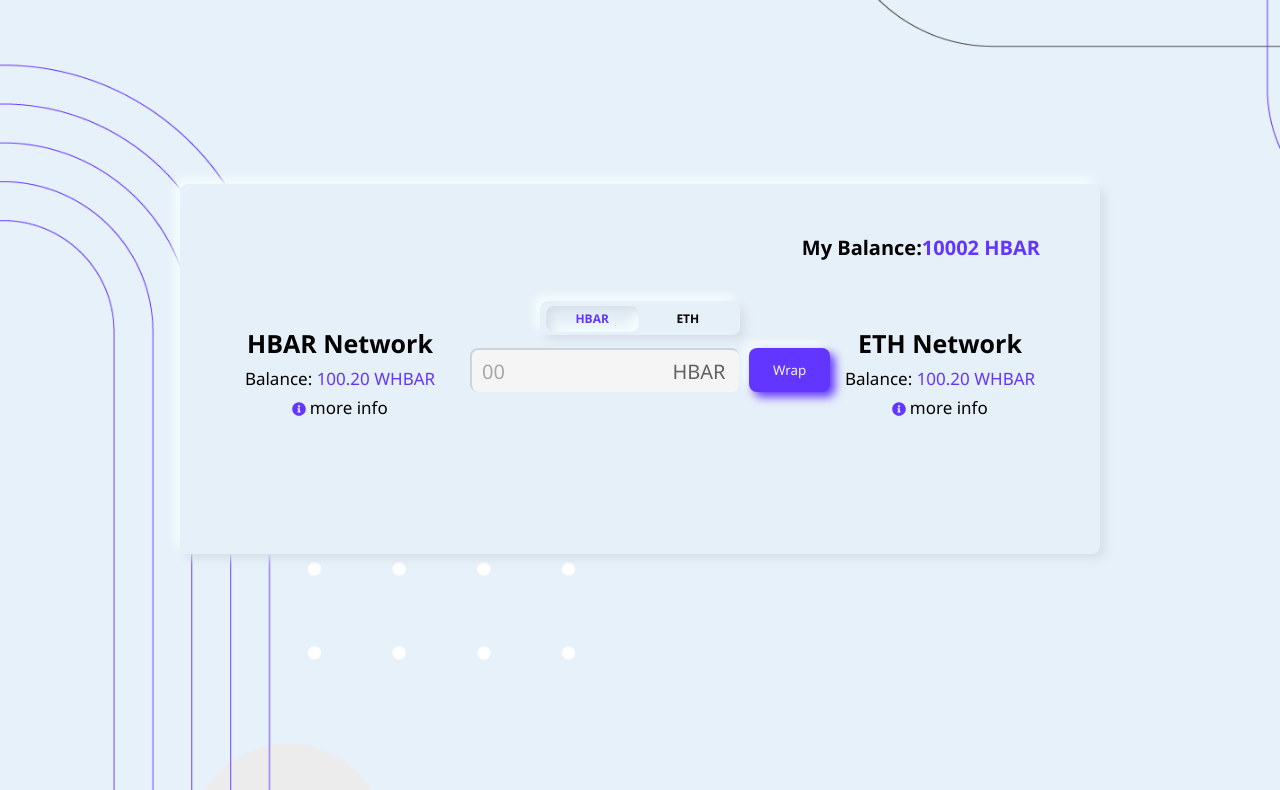
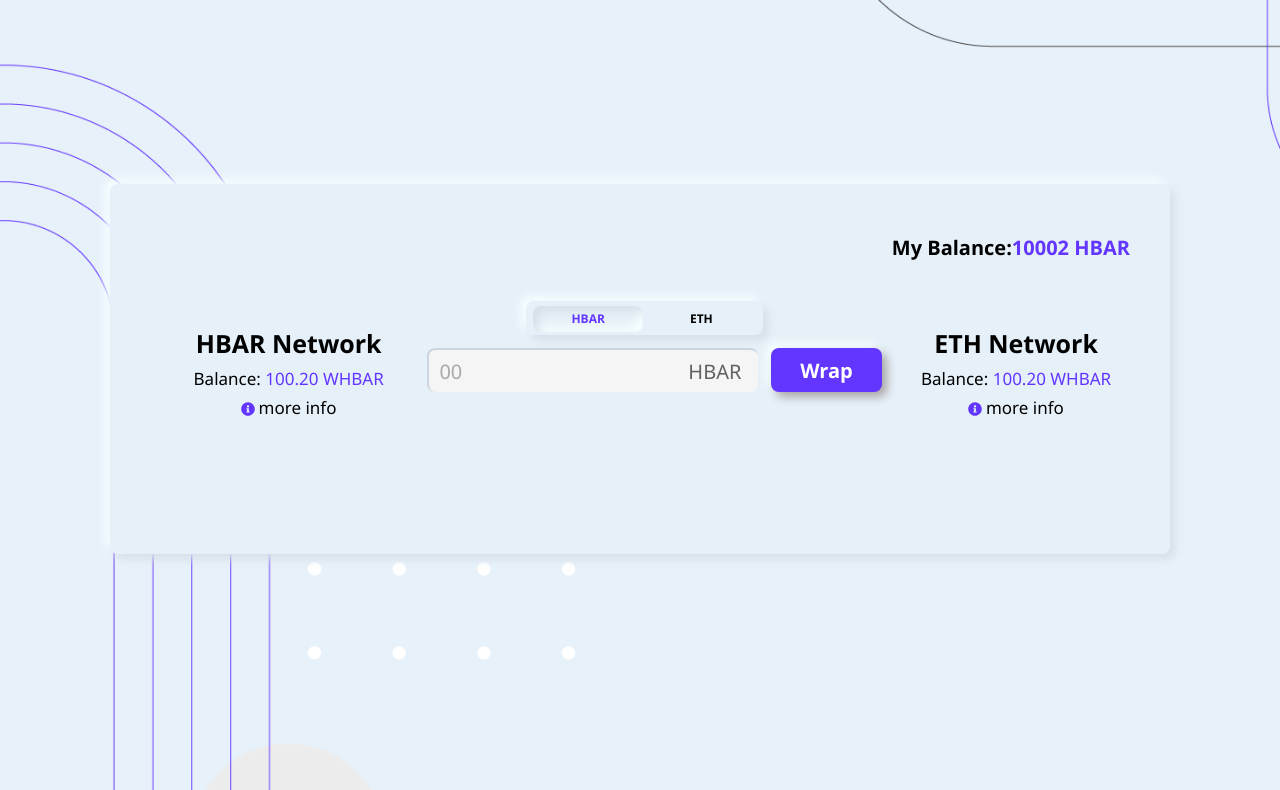
Before and after one commit to dahalprastut/whbar, a plain HTML site: page index.html in a window 1280 px wide. Shown: the part 116-906 px from the top of the page. Drawn offline with Linux system fonts and the light colour scheme.

Commit message:
spacing fixed

```diff
--- a/css/style.scss
+++ b/css/style.scss
@@ -66,7 +66,7 @@ body{
 // ------------- common starts ----------------
 
 .center{
-    max-width: 96rem;
+    max-width: 110rem;
     margin: auto;
     padding: 0 2rem;
 }
@@ -111,11 +111,18 @@ img{
             color:$primary-color;
             border-bottom: 0.3rem solid $primary-color;
 
+
+
         }
+
+
     }
+
+
 
     .active{
         border-bottom: 0.3rem solid $primary-color;
+
 
 
 
@@ -240,7 +247,7 @@ main{
     // width:100%;
     margin-top: 20rem;
     .content{
-        padding:5rem 6rem 13.5rem 6rem;
+        padding:5rem 4rem 13.5rem 6rem;
 
         .total{
             display:flex;
@@ -263,7 +270,6 @@ main{
             display: flex;
             &-left{
                 width:25%;
-                // background: red;
                 text-align: center;
                 padding-top: 2.5rem;
 
@@ -306,7 +312,6 @@ main{
             }
             &-center{
                 width:50%;
-                // background: green;
                 // display: flex;
 
                 // justify-content: center;
@@ -352,7 +357,7 @@ main{
                 .main-calculation{
                     margin-top: 1.3rem;
                     display: flex;
-                    padding-left: 3rem;
+                    padding-left: 2rem;
                     // justify-content: center;
                     .text-area{
                         width:80%;
@@ -393,27 +398,35 @@ main{
                     .button-wrap{
                         width:30%;
                         display: flex;
-                        justify-content: center;
+                        justify-content: flex-end;
 
                         button{
-                            width:80%;
-                            color:$white-color;
+                            width:90%;
+                            color:#fff;
                             background: $primary-color;
                             border: none;
+                            font-size: 2rem;
+                            font-weight: 600;
                             border-radius: 0.8rem;
                             outline: 0;
-                            box-shadow:  5px 5px 10px $primary-color, -5px -5px 10px #f6ffff;
-                        -webkit-box-shadow:  5px 5px 10px $primary-color, -5px -5px 10px #f6ffff;
+                            box-shadow:  5px 5px 10px rgb(169, 166, 166), -5px -5px 10px #f6ffff;
+                        -webkit-box-shadow:  5px 5px 10px rgb(169, 166, 166), -5px -5px 10px #f6ffff;
 
                             cursor: pointer;
 
                             &:hover{
                                 opacity: 0.8;
                             }
+
                         }
                     }
                 }
 
+            }
+
+            &-right{
+                width:24%;
+                margin-left: 2rem;
             }
 
         }
--- a/index.html
+++ b/index.html
@@ -95,7 +95,7 @@
                             </div>
                         </div>
                     </div>
-                    <div class="calculate-left">
+                    <div class="calculate-left calculate-right">
                         <h4>ETH Network</h4>
                         <div class="balance">
                             Balance:
--- a/js/main.js
+++ b/js/main.js
@@ -2,6 +2,7 @@ const ethBtn = document.querySelector('.eth-btn');
 const hbarBtn = document.querySelector('.hbar-btn');
 const status = document.querySelector('.status');
 const operation = document.querySelector('.operation');
+
 
 ethBtn.addEventListener('click', () => {
     hbarBtn.classList.remove('active');
@@ -18,3 +19,18 @@ hbarBtn.addEventListener('click', () => {
 
 
 })
+
+const loginBtns = document.querySelectorAll('.nav-right_login a');
+const loginBtnsArr = Array.prototype.slice.call(loginBtns);
+
+loginBtnsArr.forEach(element => {
+    element.addEventListener('mouseover', () => {
+        for (let i = 0; i < loginBtnsArr.length; i++) {
+
+
+            loginBtnsArr[i].style.borderBottom = 'none';
+        }
+        element.style.borderBottom = '0.3rem solid #6236FF';
+    })
+
+});
```
Also changed, not shown: css/style.css, 1 other file.
